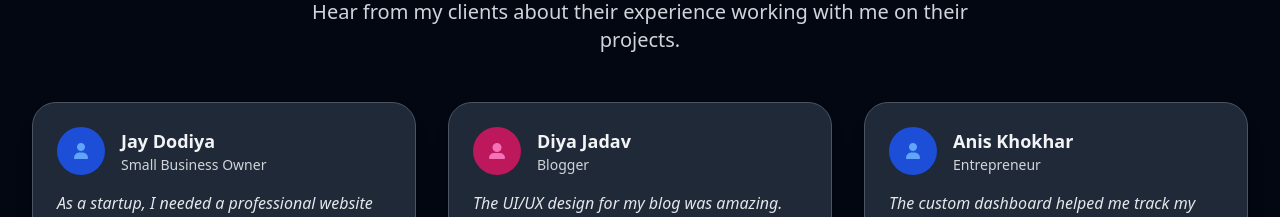
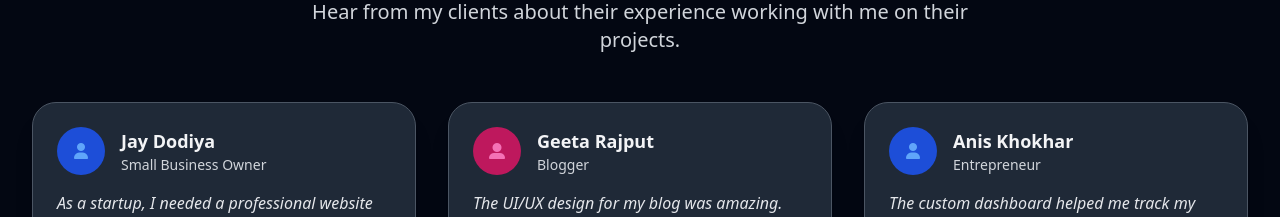
Before and after one commit to vishaljadavexceliot/kyarisesolutions, a Next.js app: page / in a window 1280 px wide. Shown: the part 4220-4437 px from the top of the page. Built offline with nearby package versions, Linux system fonts and the light colour scheme.

Commit message:
Update page.js

```diff
--- a/src/app/page.js
+++ b/src/app/page.js
@@ -66,7 +66,7 @@ const testimonials = [
   },
   {
     id: 2,
-    name: 'Diya Jadav',
+    name: 'Geeta Rajput',
     role: 'Blogger',
     content: 'The UI/UX design for my blog was amazing. The clean and modern design doubled my site’s engagement within weeks.',
     rating: 5,
```
